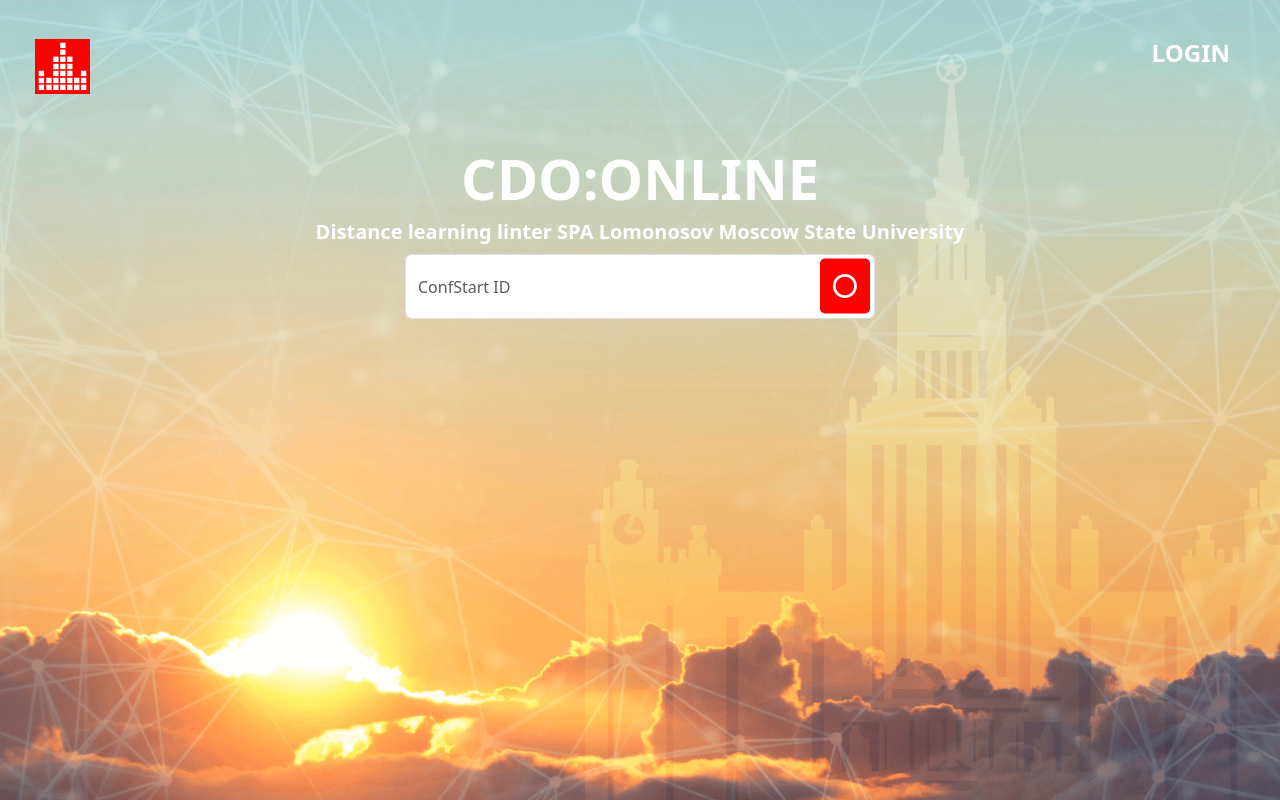
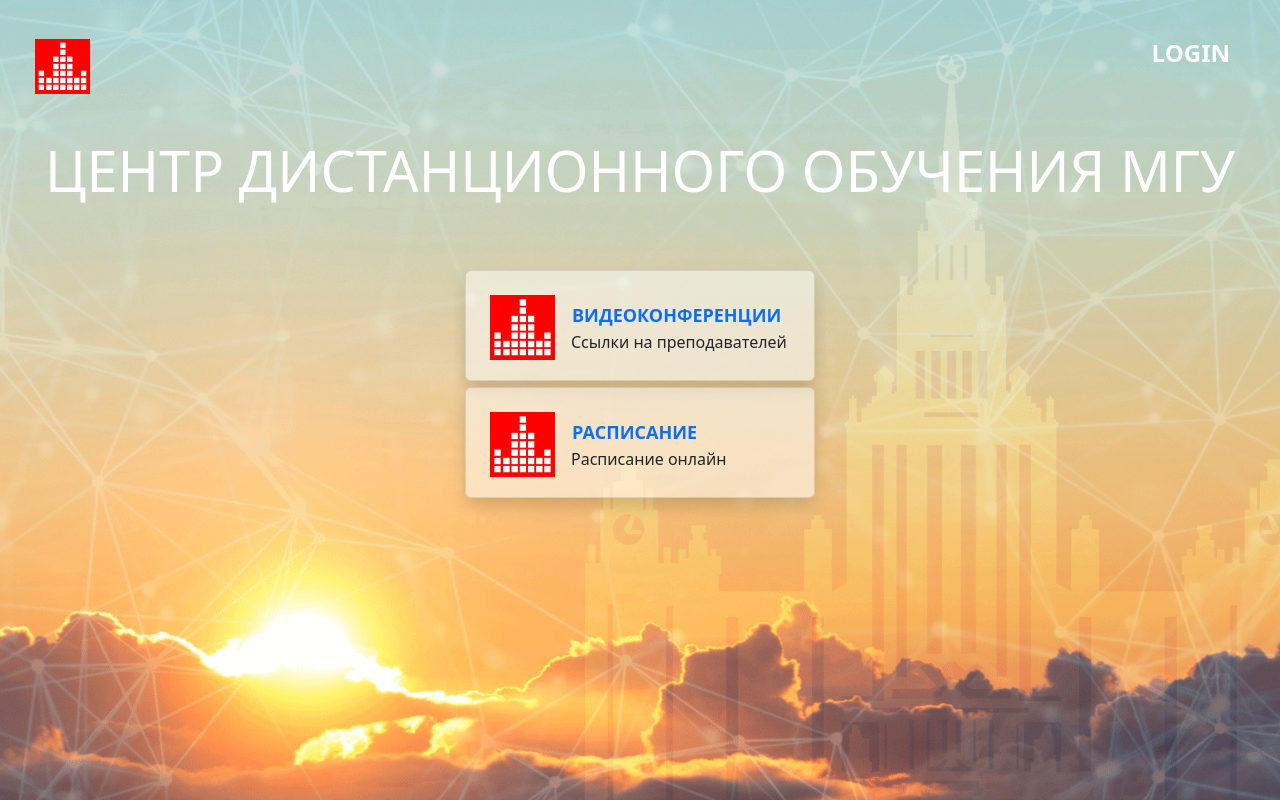
Before and after one commit to Vostrikov2014/cdo, a React (Vite) app in the folder cdo-ui/: page / in a window 1280 px wide. Built offline with nearby package versions, Linux system fonts and the light colour scheme.

Commit message:
commit 38

```diff
--- a/cdo-ui/src/components/Index.jsx
+++ b/cdo-ui/src/components/Index.jsx
@@ -1,76 +1,111 @@
-import React, { useState } from 'react';
-import { Link } from 'react-router-dom';
+import React from 'react';
+import {Link} from 'react-router-dom';
 
 const Index = () => {
 
-    const [conferenceId, setConferenceId] = useState(''); // Состояние для хранения ID конференции
+    return (
+        <div>
 
-    const handleStartConference = () => {
-        // Логика для запуска конференции
-        if (conferenceId) {
-            console.log(`Starting conference with ID: ${conferenceId}`);
-            // Здесь можно добавить логику для перехода на страницу конференции
-            // Например, можно использовать navigate для перехода на страницу конференции
-            // navigate(`/conference/${conferenceId}`);
-        }
-    };
+            <div className="text-center" style={{marginTop: '-170px'}}>
+                <h1 className="mb-5"
+                    style={{
+                        //fontWeight: 'bold',
+                        fontSize: '3.5rem',
+                        color: 'white'
+                    }}>ЦЕНТР ДИСТАНЦИОННОГО ОБУЧЕНИЯ МГУ</h1>
+            </div>
 
-    return (
-        <div
-            style={{
-                //position: 'relative',         // Устанавливаем относительное позиционирование для корневого контейнера
-                height: '100vh',              // Полная высота экрана
-                display: 'flex',              // Используем Flexbox
-                flexDirection: 'column',      // Вертикальное расположение элементов
-                justifyContent: 'flex-start', // Выравнивание по верхнему краю
-                alignItems: 'center',         // Центрирование по горизонтали
-                color: 'white',               // Цвет текста
-                padding: '145px',             // Отступы для контейнера
-            }}
-        >
-            <div className="text-center">
-                <h1 className="mb-2" style={{fontWeight: 'bold', fontSize: '3.5rem'}}>CDO:ONLINE</h1>
-                <h5 className="mb-0" style={{fontWeight: 'bold'}}>
-                    Distance learning linter SPA Lomonosov Moscow State University
-                </h5>
+            <div style={{
+                display: 'flex',
+                justifyContent: 'center',
+                alignItems: 'center',
+                height: '20vh',
+            }}>
+
+                <div className="card p-4 shadow"
+                     style={{
+                         width: '350px',
+                         height: '111px',
+                         backgroundColor: 'rgba(255, 255, 255, 0.5)',
+                         border: '1px solid rgba(0, 0, 0, 0.1)',
+                         marginBottom: '15px',
+                     }}>
+                    <div className="d-flex align-items-center mb-3">
+                        <img src="/images/logocdo.svg" alt="Logo" style={{width: '65px'}}/>
+                        <div className="col ps-3">
+                            <Link to="/index-video-conf"
+                                  className="btn btn-link d-block"
+                                  style={{
+                                      fontWeight: 'bold',
+                                      textDecoration: 'none',
+                                      position: 'relative',
+                                      display: 'inline-block',
+                                      fontSize: '18px',
+                                      padding: '0px',
+                                      textAlign: 'left',
+                                      width: 'max-content',
+                                      borderRadius: 0
+                                  }}
+                                  onMouseEnter={(e) => {
+                                      e.target.style.borderBottom = '2px solid #000';
+                                  }}
+                                  onMouseLeave={(e) => {
+                                      e.target.style.borderBottom = 'none';
+                                  }}>
+                                ВИДЕОКОНФЕРЕНЦИИ
+                            </Link>
+                            <div className="box-content">
+                                <p className="mb-0">Ссылки на преподавателей</p>
+                            </div>
+                        </div>
+                    </div>
+                </div>
             </div>
-            {/* Контейнер для input и кнопки */}
-            <div
-                style={{
-                    position: 'relative',      // Позиционирование для кнопки внутри контейнера
-                    marginTop: '10px'          // Отступ сверху для визуального разделения
-                }}>
-                <input
-                    type = "text"
-                    placeholder = "ConfStart ID"
-                    className = "form-control mb-3"
-                    style = {{ width: '470px', height: '65px', paddingRight: '70px' }} // Отступ для кнопки
-                    value = {conferenceId} // Устанавливаем значение из состояния
-                    onChange = {(e) => setConferenceId(e.target.value)} // Обновляем состояние при изменении
-                />
-                <button
-                    onClick={handleStartConference}
-                    className="btn btn-danger"  // Класс Bootstrap для кнопки
-                    style={{
-                        position: 'absolute',
-                        right: '5px',
-                        top: '39%',
-                        transform: 'translateY(-50%)',
-                        display: 'flex',          // Используем flexbox для центровки
-                        justifyContent: 'center', // Центрируем по горизонтали
-                        alignItems: 'center',     // Центрируем по вертикали
-                        backgroundColor: 'red',   // Красный цвет для кнопки
-                        width: '50px',
-                        height: '55px',
-                        fontSize: '2rem',    // Размер шрифта
-                        border: 'none',      // Убираем рамку
-                        padding: '0',        // Убираем отступы
-                        borderRadius: '5px', // Закругленные углы
-                        cursor: 'pointer',   // Курсор в виде указателя
 
-                    }}>
-                    &#9675;
-                </button>
+            <div style={{
+                display: 'flex',
+                justifyContent: 'center',
+                alignItems: 'center',
+                height: '10vh',
+            }}>
+                <div className="card p-4 shadow"
+                     style={{
+                         width: '350px',
+                         height: '111px',
+                         backgroundColor: 'rgba(255, 255, 255, 0.5)',
+                         border: '1px solid rgba(0, 0, 0, 0.1)',
+                         marginBottom: '20px',
+                     }}>
+                    <div className="d-flex align-items-center mb-3">
+                        <img src="/images/logocdo.svg" alt="Logo" style={{width: '65px'}}/>
+                        <div className="col ps-3">
+                            <Link to="/under-construction"
+                                  className="btn btn-link d-block"
+                                  style={{
+                                      fontWeight: 'bold',
+                                      textDecoration: 'none',
+                                      position: 'relative',
+                                      display: 'inline-block',
+                                      fontSize: '18px',
+                                      padding: '0px',
+                                      textAlign: 'left',
+                                      width: 'max-content',
+                                      borderRadius: 0
+                                  }}
+                                  onMouseEnter={(e) => {
+                                      e.target.style.borderBottom = '2px solid #000';
+                                  }}
+                                  onMouseLeave={(e) => {
+                                      e.target.style.borderBottom = 'none';
+                                  }}>
+                                РАСПИСАНИЕ
+                            </Link>
+                            <div className="box-content">
+                                <p className="mb-0">Расписание онлайн</p>
+                            </div>
+                        </div>
+                    </div>
+                </div>
             </div>
         </div>
     );
--- a/cdo-ui/src/components/Layout.jsx
+++ b/cdo-ui/src/components/Layout.jsx
@@ -29,12 +29,9 @@
     }, []);
 
     const handleLogout = () => {
-        // Удаление куки
         Cookies.remove('JSESSIONID');
-        // Очищение username
         setUsername('Unknown');
-        // Перенаправление на страницу входа
-        navigate('/login');
+        navigate('/');
     };
 
     //const {keycloak, initialized} = useKeycloak();
--- a/cdo-ui/src/components/ConfActive.jsx
+++ b/cdo-ui/src/components/videoconf/ConfActive.jsx
@@ -1,8 +1,8 @@
 import React, {useEffect, useState} from 'react';
 import axios from 'axios';
-import {BASE_URL} from "../config.js";
+import {BASE_URL} from "../../config.js";
 import {Link} from 'react-router-dom';
-import axiosInstance from "../axiosConfig.js";
+import axiosInstance from "../../axiosConfig.js";
 
 const ConfActive = () => {
     const [conferences, setConferences] = useState([]);
--- a/cdo-ui/src/components/ConfCreateUpdate.jsx
+++ b/cdo-ui/src/components/videoconf/ConfCreateUpdate.jsx
@@ -3,8 +3,8 @@
 import DateTimePicker from 'react-datetime-picker';
 import 'react-datetime-picker/dist/DateTimePicker.css';
 import axios from 'axios';
-import {BASE_URL} from "../config.js";
-import axiosInstance from "../axiosConfig.js";
+import {BASE_URL} from "../../config.js";
+import axiosInstance from "../../axiosConfig.js";
 
 const ConfCreateUpdate = () => {
     //это заполнение поумолчанию
--- a/cdo-ui/src/components/ConfDelete.jsx
+++ b/cdo-ui/src/components/videoconf/ConfDelete.jsx
@@ -1,8 +1,8 @@
 import React from 'react';
 import axios from 'axios';
 import { useNavigate } from 'react-router-dom';
-import { BASE_URL } from "../config.js";
-import axiosInstance from "../axiosConfig.js";
+import { BASE_URL } from "../../config.js";
+import axiosInstance from "../../axiosConfig.js";
 
 const ConfDelete = ({ conferenceId }) => {
     const navigate = useNavigate();
--- a/cdo-ui/src/components/ConfDetails.jsx
+++ b/cdo-ui/src/components/videoconf/ConfDetails.jsx
@@ -1,7 +1,7 @@
 import React, { useState, useEffect } from 'react';
 import axios from 'axios';
-import {BASE_URL} from "../config.js";
-import axiosInstance from "../axiosConfig.js";
+import {BASE_URL} from "../../config.js";
+import axiosInstance from "../../axiosConfig.js";
 
 const ConfDetails = ({ id }) => {
     const [conference, setConference] = useState(null);
--- a/cdo-ui/src/components/ConfList.jsx
+++ b/cdo-ui/src/components/videoconf/ConfList.jsx
@@ -1,9 +1,9 @@
 import React, {useEffect, useState} from 'react';
 import axios from 'axios';
-import {BASE_URL} from "../config.js";
+import {BASE_URL} from "../../config.js";
 import {Link} from 'react-router-dom';
-import ConfDelete from './ConfDelete';
-import axiosInstance from "../axiosConfig.js";
+import ConfDelete from './ConfDelete.jsx';
+import axiosInstance from "../../axiosConfig.js";
 
 const ConfList = () => {
     const [conferences, setConferences] = useState([]);
```
Also changed, not shown: cdo-ui/src/App.jsx (+11 -9 lines), cdo-ui/src/components/videoconf/HomeVideoConf.jsx (renamed from cdo-ui/src/components/Home.jsx, +4 -4 lines), cdo-ui/src/components/videoconf/IndexVideoConf.jsx (added, +79 -0 lines), cdo-ui/src/components/videoconf/ConfStart.jsx (renamed from cdo-ui/src/components/ConfStart.jsx).
